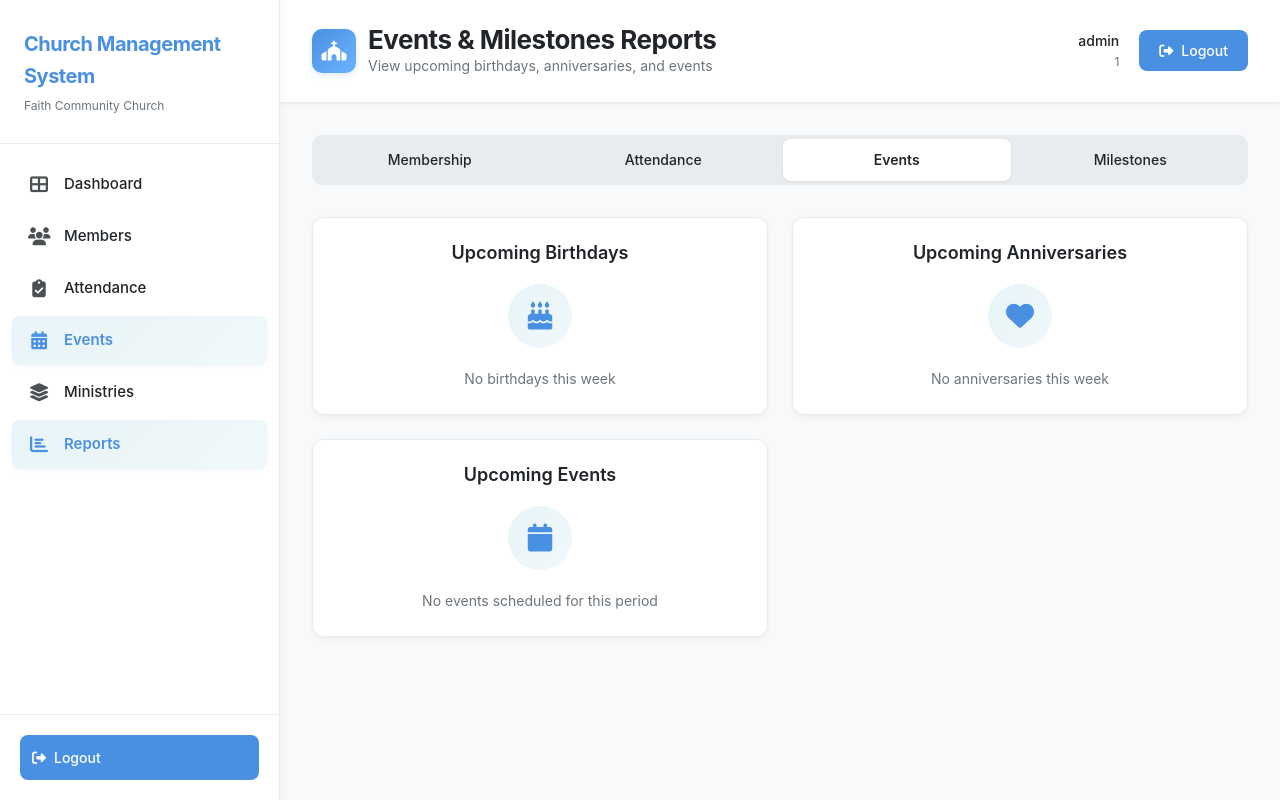
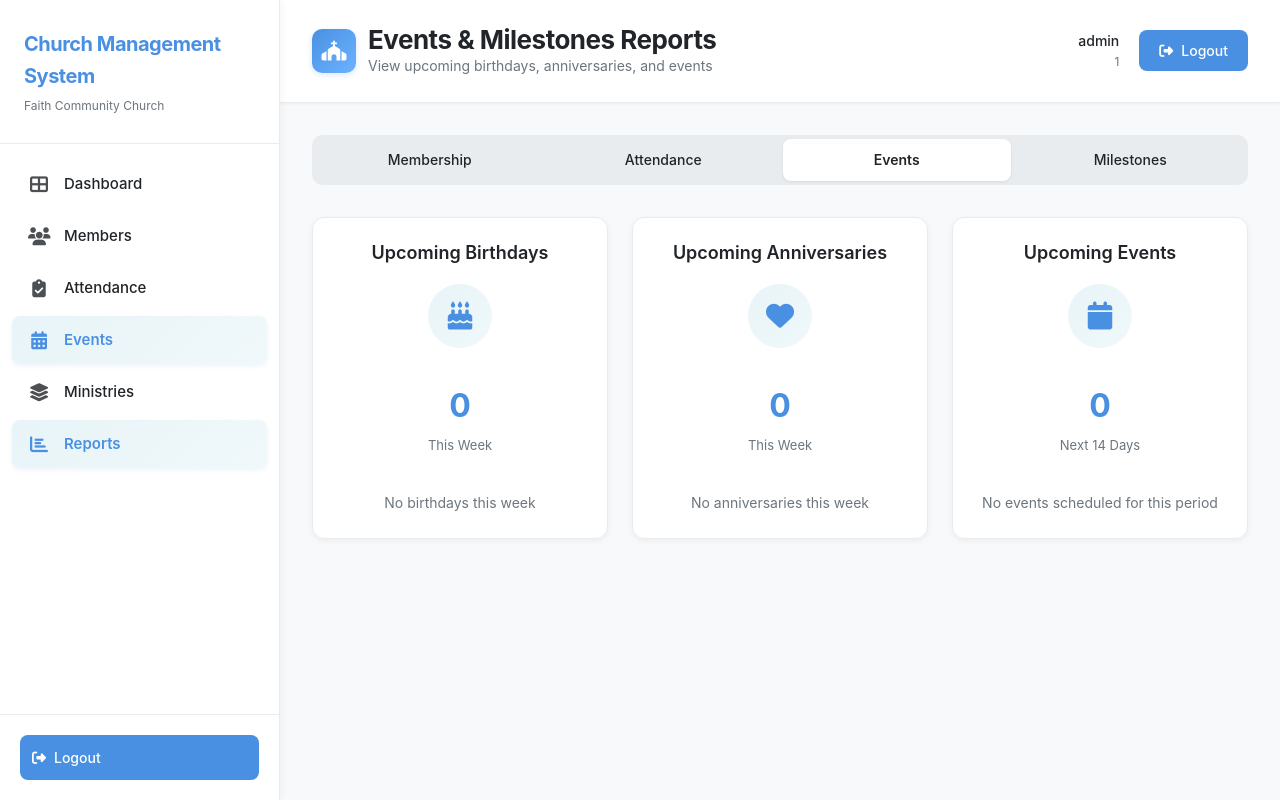
Before and after one commit to seriim/WebSystemsMajorProject, a PHP site: page /labs/reports/events.php in a window 1280 px wide. Run offline with PHP 8.4, Linux system fonts and the light colour scheme; a user stored in the database is signed in; tables that the repository leaves empty hold one stand-in row (values such as "Sample post").

Commit message:
Fix: Prevent card stretching, add summary statistics to reports, limit displayed items to 5

```diff
--- a/assets/css/style.css
+++ b/assets/css/style.css
@@ -1524,9 +1524,21 @@ body {
 /* Upcoming Sections */
 .upcoming-sections {
     display: grid;
-    grid-template-columns: repeat(auto-fit, minmax(300px, 1fr));
+    grid-template-columns: repeat(3, 1fr);
     gap: 24px;
     margin-bottom: 32px;
+}
+
+@media (max-width: 992px) {
+    .upcoming-sections {
+        grid-template-columns: repeat(2, 1fr);
+    }
+}
+
+@media (max-width: 768px) {
+    .upcoming-sections {
+        grid-template-columns: 1fr;
+    }
 }
 
 .upcoming-section-card {
@@ -1537,6 +1549,10 @@ body {
     box-shadow: 0 2px 6px rgba(0, 0, 0, 0.05);
     text-align: center;
     transition: all 0.3s ease;
+    display: flex;
+    flex-direction: column;
+    max-height: 400px;
+    overflow-y: auto;
 }
 
 .upcoming-section-card:hover {
@@ -1598,6 +1614,19 @@ body {
     color: var(--text-light);
     margin: 20px 0 0 0;
     text-align: center;
+}
+
+.upcoming-stat-value {
+    font-size: 32px;
+    font-weight: 700;
+    color: var(--blue-primary);
+    margin: 12px 0 4px 0;
+}
+
+.upcoming-stat-label {
+    font-size: 13px;
+    color: var(--text-light);
+    margin-bottom: 16px;
 }
 
 /* Responsive */
--- a/reports/events.php
+++ b/reports/events.php
@@ -14,15 +14,9 @@ $eventType = isset($_GET['event_type']) ? sanitizeInput($_GET['event_type']) : '
 $startDate = date('Y-m-d', strtotime("+$week weeks monday"));
 $endDate = date('Y-m-d', strtotime("+$week weeks sunday"));
 
-// Upcoming birthdays (next 7 days)
+// Get birthday statistics (count for next 7 days)
 $result = $conn->query("
-    SELECT first_name, last_name, dob,
-           DATE_FORMAT(dob, '%m-%d') as month_day,
-           CASE
-               WHEN DATE_FORMAT(dob, '%m-%d') >= DATE_FORMAT(CURRENT_DATE, '%m-%d')
-               THEN DATE_FORMAT(CURRENT_DATE, '%Y')
-               ELSE DATE_FORMAT(CURRENT_DATE, '%Y') + 1
-           END as next_year
+    SELECT COUNT(*) as count
     FROM Members
     WHERE dob IS NOT NULL
     AND DATE(CONCAT(
@@ -32,21 +26,36 @@ $result = $conn->query("
             ELSE DATE_FORMAT(CURRENT_DATE, '%Y') + 1
         END, '-', DATE_FORMAT(dob, '%m-%d')
     )) BETWEEN CURRENT_DATE AND DATE_ADD(CURRENT_DATE, INTERVAL 7 DAY)
-    ORDER BY DATE(CONCAT(
+");
+$birthdayStats = $result->fetch_assoc();
+
+// Get top 5 upcoming birthdays for display
+$result = $conn->query("
+    SELECT first_name, last_name, dob,
+           DATE(CONCAT(
+               CASE
+                   WHEN DATE_FORMAT(dob, '%m-%d') >= DATE_FORMAT(CURRENT_DATE, '%m-%d')
+                   THEN DATE_FORMAT(CURRENT_DATE, '%Y')
+                   ELSE DATE_FORMAT(CURRENT_DATE, '%Y') + 1
+               END, '-', DATE_FORMAT(dob, '%m-%d')
+           )) as next_birthday
+    FROM Members
+    WHERE dob IS NOT NULL
+    AND DATE(CONCAT(
         CASE
             WHEN DATE_FORMAT(dob, '%m-%d') >= DATE_FORMAT(CURRENT_DATE, '%m-%d')
             THEN DATE_FORMAT(CURRENT_DATE, '%Y')
             ELSE DATE_FORMAT(CURRENT_DATE, '%Y') + 1
         END, '-', DATE_FORMAT(dob, '%m-%d')
-    ))
-    LIMIT 10
+    )) BETWEEN CURRENT_DATE AND DATE_ADD(CURRENT_DATE, INTERVAL 7 DAY)
+    ORDER BY next_birthday
+    LIMIT 5
 ");
 $birthdays = $result->fetch_all(MYSQLI_ASSOC);
 
-// Upcoming anniversaries (next 7 days) - using date_joined as anniversary date
+// Get anniversary statistics (count for next 7 days) - using date_joined as anniversary date
 $result = $conn->query("
-    SELECT first_name, last_name, date_joined,
-           DATE_FORMAT(date_joined, '%m-%d') as month_day
+    SELECT COUNT(*) as count
     FROM Members
     WHERE date_joined IS NOT NULL
     AND DATE(CONCAT(
@@ -56,23 +65,47 @@ $result = $conn->query("
             ELSE DATE_FORMAT(CURRENT_DATE, '%Y') + 1
         END, '-', DATE_FORMAT(date_joined, '%m-%d')
     )) BETWEEN CURRENT_DATE AND DATE_ADD(CURRENT_DATE, INTERVAL 7 DAY)
-    ORDER BY DATE(CONCAT(
+");
+$anniversaryStats = $result->fetch_assoc();
+
+// Get top 5 upcoming anniversaries for display
+$result = $conn->query("
+    SELECT first_name, last_name, date_joined,
+           DATE(CONCAT(
+               CASE
+                   WHEN DATE_FORMAT(date_joined, '%m-%d') >= DATE_FORMAT(CURRENT_DATE, '%m-%d')
+                   THEN DATE_FORMAT(CURRENT_DATE, '%Y')
+                   ELSE DATE_FORMAT(CURRENT_DATE, '%Y') + 1
+               END, '-', DATE_FORMAT(date_joined, '%m-%d')
+           )) as next_anniversary
+    FROM Members
+    WHERE date_joined IS NOT NULL
+    AND DATE(CONCAT(
         CASE
             WHEN DATE_FORMAT(date_joined, '%m-%d') >= DATE_FORMAT(CURRENT_DATE, '%m-%d')
             THEN DATE_FORMAT(CURRENT_DATE, '%Y')
             ELSE DATE_FORMAT(CURRENT_DATE, '%Y') + 1
         END, '-', DATE_FORMAT(date_joined, '%m-%d')
-    ))
-    LIMIT 10
+    )) BETWEEN CURRENT_DATE AND DATE_ADD(CURRENT_DATE, INTERVAL 7 DAY)
+    ORDER BY next_anniversary
+    LIMIT 5
 ");
 $anniversaries = $result->fetch_all(MYSQLI_ASSOC);
 
-// Upcoming events (next 14 days)
+// Get event statistics (count for next 14 days)
+$query = "SELECT COUNT(*) as count FROM Events WHERE date BETWEEN CURRENT_DATE AND DATE_ADD(CURRENT_DATE, INTERVAL 14 DAY)";
+if ($eventType) {
+    $query .= " AND event_type = '$eventType'";
+}
+$result = $conn->query($query);
+$eventStats = $result->fetch_assoc();
+
+// Get top 5 upcoming events for display
 $query = "SELECT e.*, m.first_name, m.last_name FROM Events e LEFT JOIN Members m ON e.member_id = m.mem_id WHERE e.date BETWEEN CURRENT_DATE AND DATE_ADD(CURRENT_DATE, INTERVAL 14 DAY)";
 if ($eventType) {
     $query .= " AND e.event_type = '$eventType'";
 }
-$query .= " ORDER BY e.date LIMIT 10";
+$query .= " ORDER BY e.date LIMIT 5";
 $result = $conn->query($query);
 $events = $result->fetch_all(MYSQLI_ASSOC);
 
@@ -105,12 +138,14 @@ $currentReport = 'events';
         <div class="upcoming-section-icon">
             <i class="fas fa-birthday-cake"></i>
         </div>
+        <div class="upcoming-stat-value"><?php echo $birthdayStats['count']; ?></div>
+        <div class="upcoming-stat-label">This Week</div>
         <?php if (count($birthdays) > 0): ?>
             <div class="upcoming-section-list">
                 <?php foreach ($birthdays as $birthday): ?>
                     <div class="upcoming-item">
                         <strong><?php echo htmlspecialchars($birthday['first_name'] . ' ' . $birthday['last_name']); ?></strong>
-                        <span><?php echo formatDate($birthday['dob']); ?></span>
+                        <span><?php echo date('M d, Y', strtotime($birthday['next_birthday'])); ?></span>
                     </div>
                 <?php endforeach; ?>
             </div>
@@ -124,12 +159,14 @@ $currentReport = 'events';
         <div class="upcoming-section-icon">
             <i class="fas fa-heart"></i>
         </div>
+        <div class="upcoming-stat-value"><?php echo $anniversaryStats['count']; ?></div>
+        <div class="upcoming-stat-label">This Week</div>
         <?php if (count($anniversaries) > 0): ?>
             <div class="upcoming-section-list">
                 <?php foreach ($anniversaries as $anniversary): ?>
                     <div class="upcoming-item">
                         <strong><?php echo htmlspecialchars($anniversary['first_name'] . ' ' . $anniversary['last_name']); ?></strong>
-                        <span><?php echo formatDate($anniversary['date_joined']); ?></span>
+                        <span><?php echo date('M d, Y', strtotime($anniversary['next_anniversary'])); ?></span>
                     </div>
                 <?php endforeach; ?>
             </div>
@@ -143,6 +180,8 @@ $currentReport = 'events';
         <div class="upcoming-section-icon">
             <i class="fas fa-calendar"></i>
         </div>
+        <div class="upcoming-stat-value"><?php echo $eventStats['count']; ?></div>
+        <div class="upcoming-stat-label">Next 14 Days</div>
         <?php if (count($events) > 0): ?>
             <div class="upcoming-section-list">
                 <?php foreach ($events as $event): ?>
@@ -160,6 +199,5 @@ $currentReport = 'events';
         <?php endif; ?>
     </div>
 </div>
-</div>
 
 <?php include __DIR__ . '/../includes/footer.php'; ?>
```
